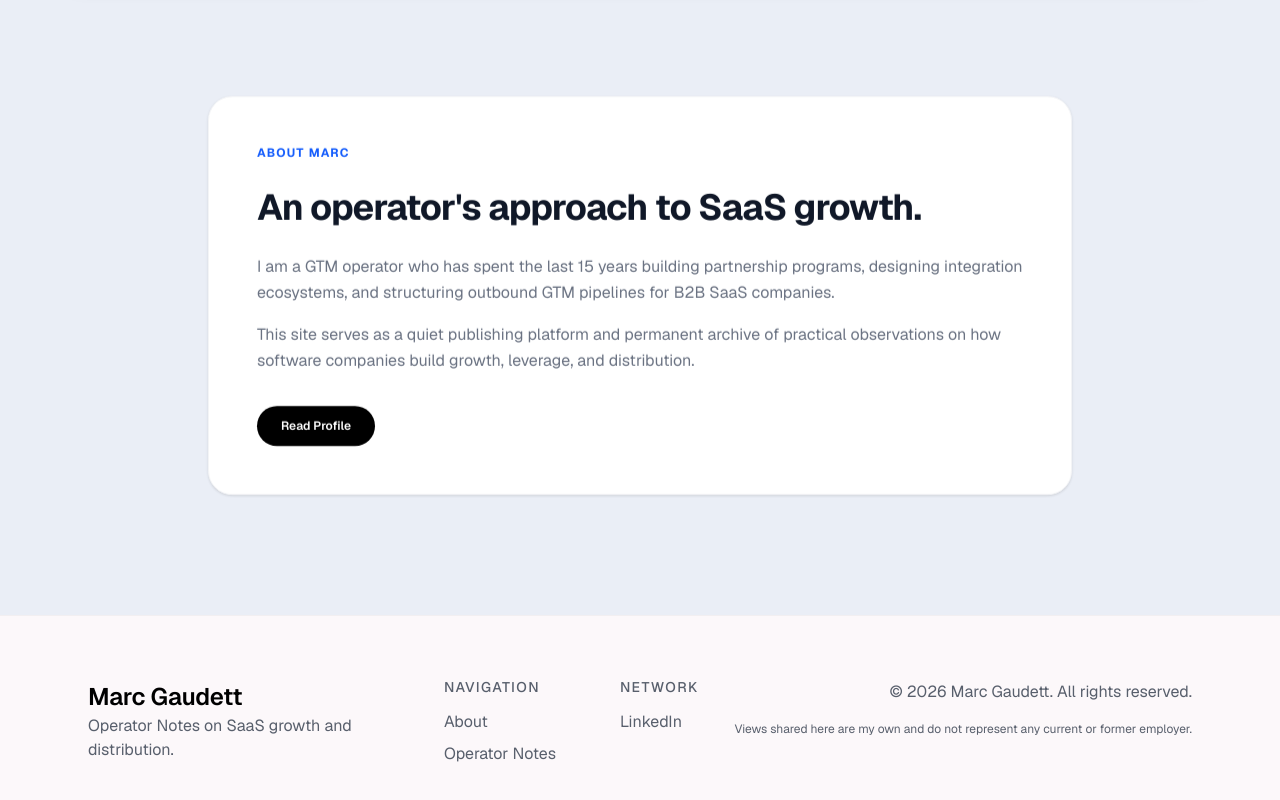
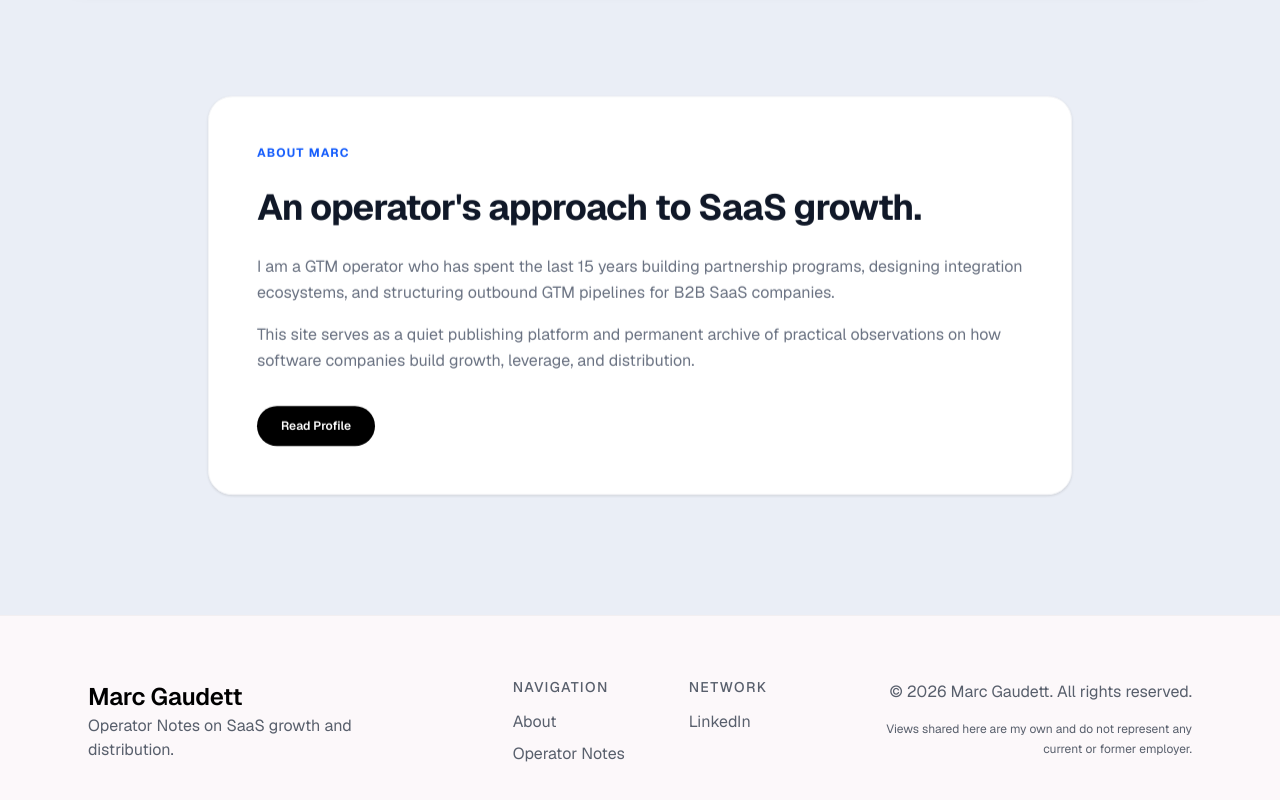
Before and after one commit to itsAnurag07/Marc-Gaudett, a Next.js app: page / in a window 1280 px wide. Shown: the part 1847-2647 px from the top of the page. Built offline with nearby package versions, Linux system fonts and the light colour scheme.

Commit message:
fix: constrain disclaimer text to right column width

```diff
--- a/src/components/Footer.tsx
+++ b/src/components/Footer.tsx
@@ -66,7 +66,7 @@ export default function Footer({ onScrollToSection }: FooterProps) {
           <p className="font-body-md text-body-md text-secondary">
             © {new Date().getFullYear()} Marc Gaudett. All rights reserved.
           </p>
-          <p className="text-xs text-secondary leading-relaxed">
+          <p className="text-xs text-secondary leading-relaxed text-right max-w-xs ml-auto">
             Views shared here are my own and do not represent any current or former employer.
           </p>
         </div>
```
